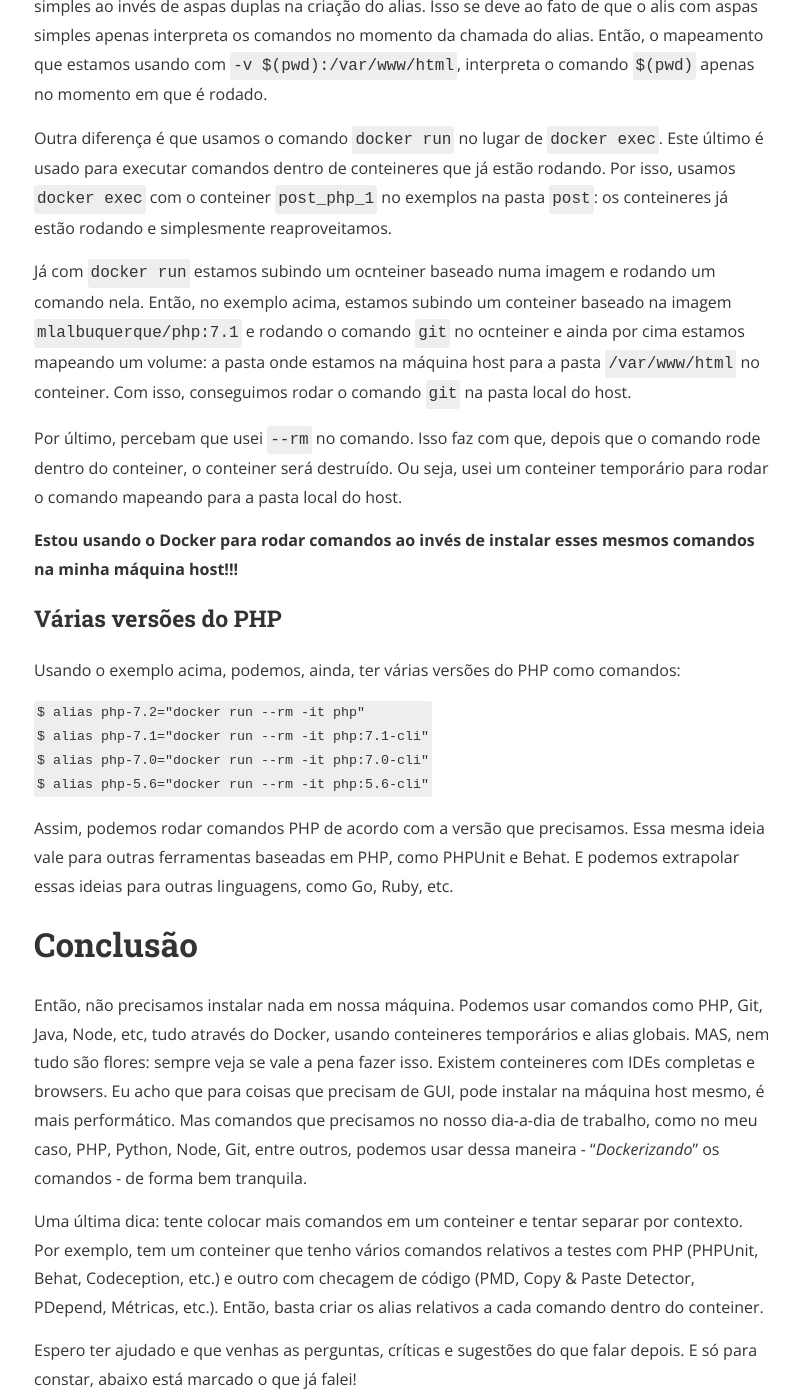
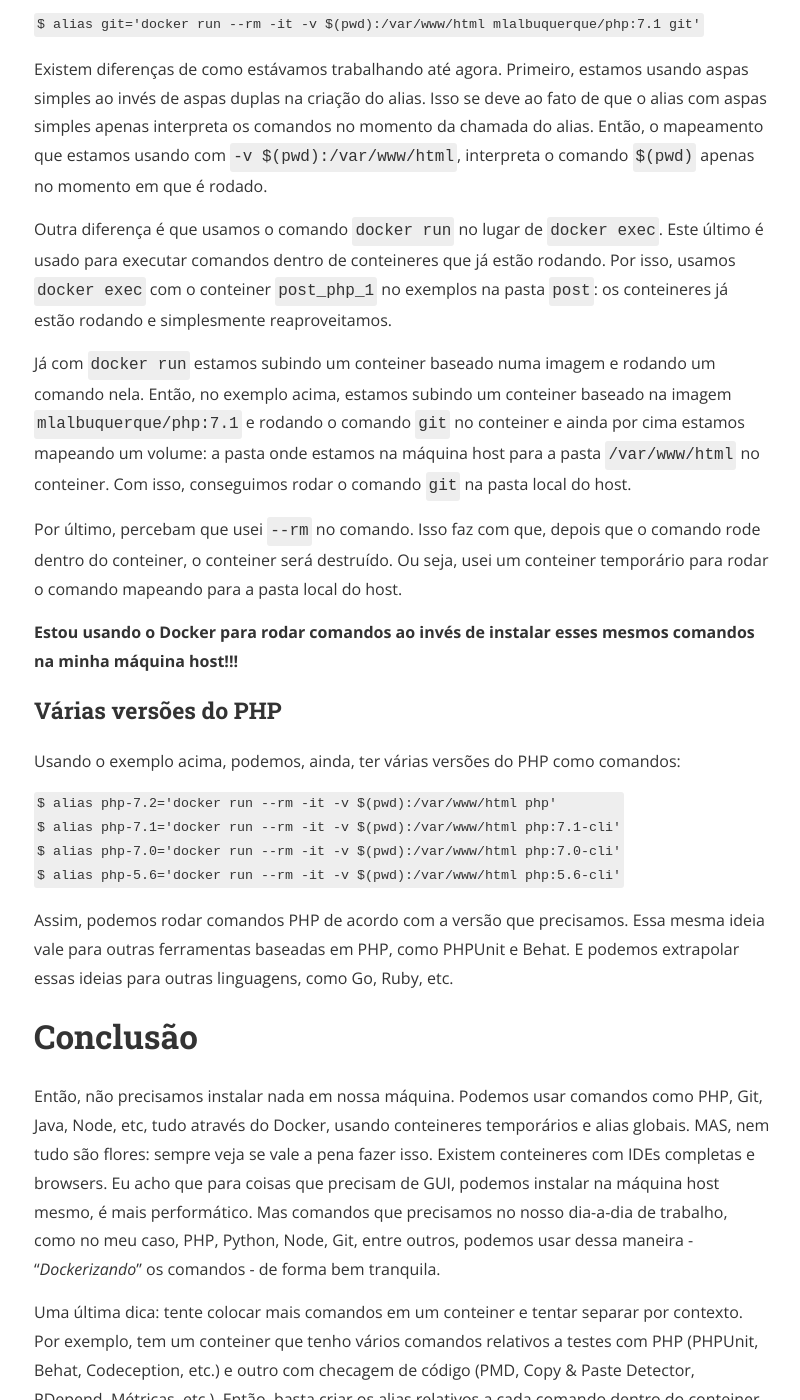
Before and after one commit to phpba/phpba.github.io, a Jekyll site: the page built from _posts/2017-11-29-docker-php-2.md, in a window 1280 px wide and 1400 px high, scrolled down 4346 px. Shown: the whole window, without its empty margins (238-1038 px from the left). Built offline with Jekyll 4.4.1, drawn with Linux system fonts in a browser that asks for light colours; nearby versions of some CDN libraries; comment, search, counter and statistics services are not loaded; a style sheet for code colours, icons or effects is not loaded; some of the changed text lies outside the part shown.

Commit message:
Correção de erros de escrita no Post "Conteinerizando PHP e outras coisas"

````diff
--- a/_posts/2017-11-29-docker-php-2.md
+++ b/_posts/2017-11-29-docker-php-2.md
@@ -91,10 +91,14 @@ Vamos iniciar os serviços:
 ```shell
 $ docker-compose up
 ```
+Ou em background:
+```shell
+$ docker-compose up -d
+```
 Agora podemos rodar comandos em qualquer dos 3 serviços pelo Docker!
 
 ### Rodando Git
-O Git está na imagem do PHP, pois tenho o Composer e este precisa do Git pra funcionar. Então, já que temos o Git instalado, porque não usar? Podem tranquilamente usar comandos do Git com o comando Docker abaixo:
+O Git está na imagem do PHP, pois tenho o Composer e este precisa do Git pra funcionar. Então, já que temos o Git instalado, porque não usar? Podemos tranquilamente usar comandos do Git com o comando Docker abaixo:
 
 ```shell
 $ docker exec -it post_php_1 git [COMANDO_GIT]
@@ -147,19 +151,19 @@ $ alias php-config="docker exec -it post_php_1 php -i"
 ```
 
 #### Alias Globais
-Nos exemplos acima sobre alias, eles funcionam apenas na pasta local `post`. Isto porque os conteineres têm um **WORKDIR** e os comandos sempre rodam nele. No caso do conteiner PHP `post_php_1`, seu WORKDIR é `/var/www/html` e existe um mapeamento desta para `post` na máquina host.
+Nos exemplos acima sobre alias, eles funcionam apenas na pasta local `post`. Isto porque os conteineres têm um **WORKDIR** e os comandos sempre rodam nele. No caso do conteiner PHP `post_php_1`, seu WORKDIR é `/var/www/html` e existe um mapeamento desta pasta para a pasta `post` na máquina host.
 
-Então, como fazer alias que possam ser usados globalmente? É até simples:
+Então, como fazer aliases que possam ser usados globalmente? É até simples:
 
 ```shell
 $ alias git='docker run --rm -it -v $(pwd):/var/www/html mlalbuquerque/php:7.1 git'
 ```
 
-Existem diferenças de como estávamos trabalhando até agora. Primeir, estamos usando aspas simples ao invés de aspas duplas na criação do alias. Isso se deve ao fato de que o alis com aspas simples apenas interpreta os comandos no momento da chamada do alias. Então, o mapeamento que estamos usando com `-v $(pwd):/var/www/html`, interpreta o comando `$(pwd)` apenas no momento em que é rodado.
+Existem diferenças de como estávamos trabalhando até agora. Primeiro, estamos usando aspas simples ao invés de aspas duplas na criação do alias. Isso se deve ao fato de que o alias com aspas simples apenas interpreta os comandos no momento da chamada do alias. Então, o mapeamento que estamos usando com `-v $(pwd):/var/www/html`, interpreta o comando `$(pwd)` apenas no momento em que é rodado.
 
 Outra diferença é que usamos o comando `docker run` no lugar de `docker exec`. Este último é usado para executar comandos dentro de conteineres que já estão rodando. Por isso, usamos `docker exec` com o conteiner `post_php_1` no exemplos na pasta `post`: os conteineres já estão rodando e simplesmente reaproveitamos.
 
-Já com `docker run` estamos subindo um ocnteiner baseado numa imagem e rodando um comando nela. Então, no exemplo acima, estamos subindo um conteiner baseado na imagem `mlalbuquerque/php:7.1` e rodando o comando `git` no ocnteiner e ainda por cima estamos mapeando um volume: a pasta onde estamos na máquina host para a pasta `/var/www/html` no conteiner. Com isso, conseguimos rodar o comando `git` na pasta local do host.
+Já com `docker run` estamos subindo um conteiner baseado numa imagem e rodando um comando nela. Então, no exemplo acima, estamos subindo um conteiner baseado na imagem `mlalbuquerque/php:7.1` e rodando o comando `git` no conteiner e ainda por cima estamos mapeando um volume: a pasta onde estamos na máquina host para a pasta `/var/www/html` no conteiner. Com isso, conseguimos rodar o comando `git` na pasta local do host.
 
 Por último, percebam que usei `--rm` no comando. Isso faz com que, depois que o comando rode dentro do conteiner, o conteiner será destruído. Ou seja, usei um conteiner temporário para rodar o comando mapeando para a pasta local do host.
 
@@ -169,16 +173,16 @@ Por último, percebam que usei `--rm` no comando. Isso faz com que, depois que o
 Usando o exemplo acima, podemos, ainda, ter várias versões do PHP como comandos:
 
 ```shell
-$ alias php-7.2="docker run --rm -it php"
-$ alias php-7.1="docker run --rm -it php:7.1-cli"
-$ alias php-7.0="docker run --rm -it php:7.0-cli"
-$ alias php-5.6="docker run --rm -it php:5.6-cli"
+$ alias php-7.2='docker run --rm -it -v $(pwd):/var/www/html php'
+$ alias php-7.1='docker run --rm -it -v $(pwd):/var/www/html php:7.1-cli'
+$ alias php-7.0='docker run --rm -it -v $(pwd):/var/www/html php:7.0-cli'
+$ alias php-5.6='docker run --rm -it -v $(pwd):/var/www/html php:5.6-cli'
 ```
 
 Assim, podemos rodar comandos PHP de acordo com a versão que precisamos. Essa mesma ideia vale para outras ferramentas baseadas em PHP, como PHPUnit e Behat. E podemos extrapolar essas ideias para outras linguagens, como Go, Ruby, etc.
 
 # Conclusão
-Então, não precisamos instalar nada em nossa máquina. Podemos usar comandos como PHP, Git, Java, Node, etc, tudo através do Docker, usando conteineres temporários e alias globais. MAS, nem tudo são flores: sempre veja se vale a pena fazer isso. Existem conteineres com IDEs completas e browsers. Eu acho que para coisas que precisam de GUI, pode instalar na máquina host mesmo, é mais performático. Mas comandos que precisamos no nosso dia-a-dia de trabalho, como no meu caso, PHP, Python, Node, Git, entre outros, podemos usar dessa maneira - "*Dockerizando*" os comandos - de forma bem tranquila.
+Então, não precisamos instalar nada em nossa máquina. Podemos usar comandos como PHP, Git, Java, Node, etc, tudo através do Docker, usando conteineres temporários e alias globais. MAS, nem tudo são flores: sempre veja se vale a pena fazer isso. Existem conteineres com IDEs completas e browsers. Eu acho que para coisas que precisam de GUI, podemos instalar na máquina host mesmo, é mais performático. Mas comandos que precisamos no nosso dia-a-dia de trabalho, como no meu caso, PHP, Python, Node, Git, entre outros, podemos usar dessa maneira - "*Dockerizando*" os comandos - de forma bem tranquila.
 
 Uma última dica: tente colocar mais comandos em um conteiner e tentar separar por contexto. Por exemplo, tem um conteiner que tenho vários comandos relativos a testes com PHP (PHPUnit, Behat, Codeception, etc.) e outro com checagem de código (PMD, Copy & Paste Detector, PDepend, Métricas, etc.). Então, basta criar os alias relativos a cada comando dentro do conteiner.
 
````
Also changed, not shown: other parts of _posts/2017-11-29-docker-php-2.md (+3 -3 lines).
